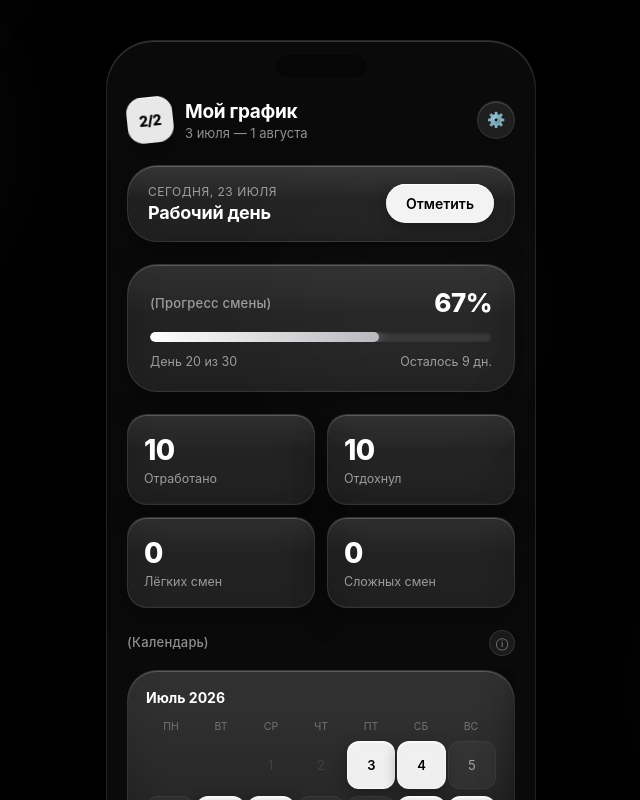
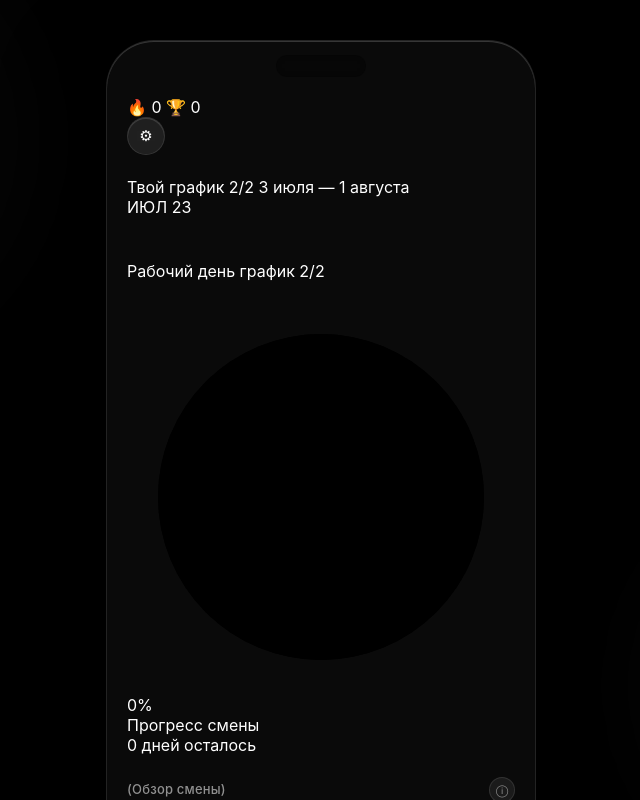
Before and after one commit to Colorinzo/pwa, a plain HTML site: page index.html in a window 1280 px wide. Shown: the top 800 px of the page, without its empty margins (319-959 px from the left). Drawn offline with nearby package versions, Linux system fonts and the light colour scheme.

Commit message:
Update index.html

```diff
--- a/index.html
+++ b/index.html
@@ -17,7 +17,7 @@
 
 <link rel="preconnect" href="https://fonts.googleapis.com">
 <link rel="preconnect" href="https://fonts.gstatic.com" crossorigin>
-<link href="https://fonts.googleapis.com/css2?family=Inter:wght@400;500;600;700;800&display=swap" rel="stylesheet">
+<link href="https://fonts.googleapis.com/css2?family=Inter:wght@400;500;600;700;800;900&display=swap" rel="stylesheet">
 <link rel="stylesheet" href="style.css">
 </head>
 <body>
@@ -25,7 +25,6 @@
 <div class="bg-blobs">
   <span class="blob blob-1"></span>
   <span class="blob blob-2"></span>
-  <span class="blob blob-3"></span>
 </div>
 
 <div class="phone">
@@ -33,66 +32,62 @@
 
   <div class="app" id="app">
 
-    <!-- Header -->
-    <header class="topbar">
-      <div class="brand">
-        <div class="brand-mark">2/2</div>
-        <div class="brand-text">
-          <h1>Мой график</h1>
-          <p id="rangeLabel">3 июля — 2 августа</p>
-        </div>
+    <!-- Top pills + settings -->
+    <header class="topbar-v2">
+      <div class="top-pills">
+        <span class="stat-pill" id="streakPill">🔥 0</span>
+        <span class="stat-pill" id="totalEasyPill">🏆 0</span>
       </div>
-      <button class="icon-btn" id="settingsBtn" aria-label="Настройки" type="button">⚙️</button>
+      <button class="icon-btn" id="settingsBtn" aria-label="Настройки" type="button">⚙</button>
     </header>
 
-    <!-- Today hero card -->
-    <section class="today-card" id="todayCard">
-      <div class="today-card-info">
-        <span class="today-card-date" id="todayCardDate">23 июля</span>
-        <span class="today-card-status" id="todayCardStatus">Рабочий день</span>
+    <!-- Big date hero -->
+    <section class="date-hero">
+      <div class="date-hero-text">
+        <span class="date-hero-greet">Твой график 2/2</span>
+        <span class="date-hero-sub" id="rangeLabel">3 июля — 1 августа</span>
       </div>
-      <button class="today-card-btn" id="todayCardBtn" type="button">Отметить</button>
-    </section>
-
-    <!-- Progress -->
-    <section class="progress-card">
-      <div class="progress-top">
-        <span class="eyebrow">(Прогресс смены)</span>
-        <span class="progress-percent" id="progressPercent">0%</span>
-      </div>
-      <div class="progress-track">
-        <div class="progress-fill" id="progressFill"></div>
-      </div>
-      <div class="progress-bottom">
-        <span id="progressDaysLabel">День 0 из 31</span>
-        <span id="daysLeftLabel">Осталось 31 дн.</span>
+      <div class="date-hero-num">
+        <span class="date-hero-month" id="heroMonth">ИЮЛ</span>
+        <span class="date-hero-day" id="heroDay">23</span>
       </div>
     </section>
 
-    <!-- Stats -->
-    <section class="stats-grid">
-      <div class="stat-card">
-        <span class="stat-num" id="statWorked">0</span>
-        <span class="stat-label">Отработано</span>
+    <!-- Week strip -->
+    <section class="week-strip" id="weekStrip"></section>
+
+    <!-- Habit-style streak card -->
+    <section class="habit-card" id="habitCard">
+      <div class="habit-head">
+        <span class="habit-title" id="habitTitle">Рабочий день</span>
+        <span class="habit-meta" id="habitMeta">график 2/2</span>
       </div>
-      <div class="stat-card">
-        <span class="stat-num" id="statRested">0</span>
-        <span class="stat-label">Отдохнул</span>
+      <div class="habit-row" id="habitRow"></div>
+    </section>
+
+    <!-- Progress ring + days-left hero row -->
+    <section class="hero-grid">
+      <div class="hero-card ring-card">
+        <div class="ring-wrap">
+          <svg class="ring-svg" viewBox="0 0 100 100">
+            <circle class="ring-bg" cx="50" cy="50" r="42"></circle>
+            <circle class="ring-fg" id="ringFg" cx="50" cy="50" r="42"></circle>
+          </svg>
+          <span class="ring-value" id="progressPercent">0%</span>
+        </div>
+        <span class="hero-label">Прогресс смены</span>
       </div>
-      <div class="stat-card">
-        <span class="stat-num" id="statEasy">0</span>
-        <span class="stat-label">Лёгких смен</span>
-      </div>
-      <div class="stat-card">
-        <span class="stat-num" id="statHard">0</span>
-        <span class="stat-label">Сложных смен</span>
+
+      <div class="hero-card number-card">
+        <span class="hero-number" id="daysLeftNumber">0</span>
+        <span class="hero-label" id="daysLeftLabel">дней осталось</span>
       </div>
     </section>
 
-    <!-- Calendar -->
+    <!-- Dot-grid heatmap months -->
     <section class="calendar-section">
       <div class="section-head">
-        <span class="eyebrow">(Календарь)</span>
+        <span class="eyebrow">(Обзор смены)</span>
         <button class="legend-toggle" id="legendToggle" type="button" aria-label="Показать легенду">ⓘ</button>
       </div>
       <div class="legend" id="legend">
@@ -103,6 +98,23 @@
       </div>
       <div id="months" class="months-slider"></div>
       <div id="monthDots" class="month-dots"></div>
+    </section>
+
+    <!-- Aggregate stat bar -->
+    <section class="statbar" id="statbarWorked">
+      <div class="statbar-text">
+        <span class="statbar-label">Отработано дней</span>
+        <span class="statbar-sub">за весь период</span>
+      </div>
+      <span class="statbar-num" id="statWorked">0</span>
+    </section>
+
+    <section class="statbar" id="statbarSplit">
+      <div class="statbar-text">
+        <span class="statbar-label">Лёгких / Сложных</span>
+        <span class="statbar-sub">по отметкам</span>
+      </div>
+      <span class="statbar-num statbar-split" id="statEasyHard">0 / 0</span>
     </section>
 
     <!-- Analytics -->
@@ -117,10 +129,20 @@
     </section>
 
     <footer class="foot">
-      <p>3 июля — 2 августа 2026 · график 2/2</p>
+      <p>3 июля — 1 августа 2026 · график 2/2</p>
     </footer>
 
+    <div class="nav-spacer"></div>
   </div>
+
+  <!-- Bottom pill navigation -->
+  <nav class="bottom-nav">
+    <button class="nav-dot-btn" id="navQuickBtn" aria-label="Отметить сегодня" type="button">
+      <span class="nav-dot" id="navDot"></span>
+    </button>
+    <button class="nav-plus-btn" id="navPlusBtn" aria-label="Настройки" type="button">+</button>
+    <button class="nav-grid-btn" id="navGridBtn" aria-label="К календарю" type="button">▦</button>
+  </nav>
 </div>
 
 <!-- Confetti canvas overlay -->
```
